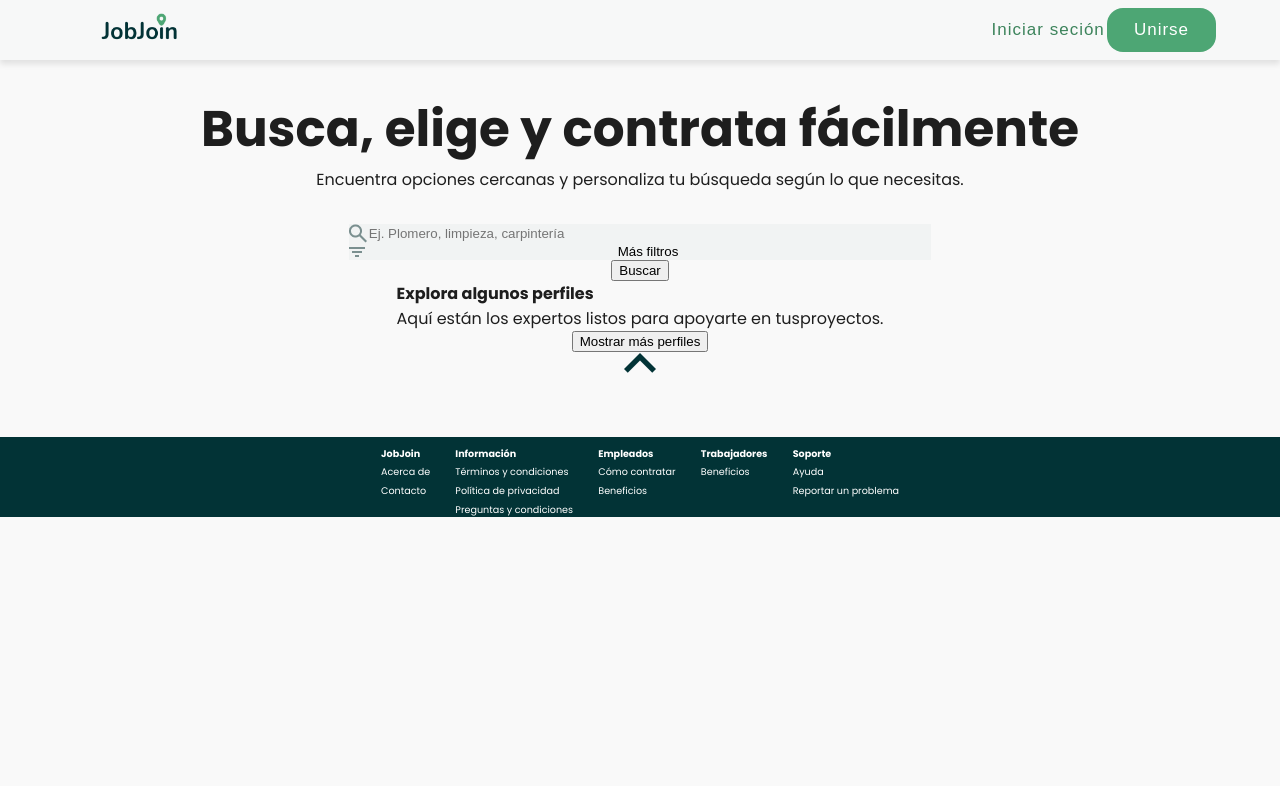
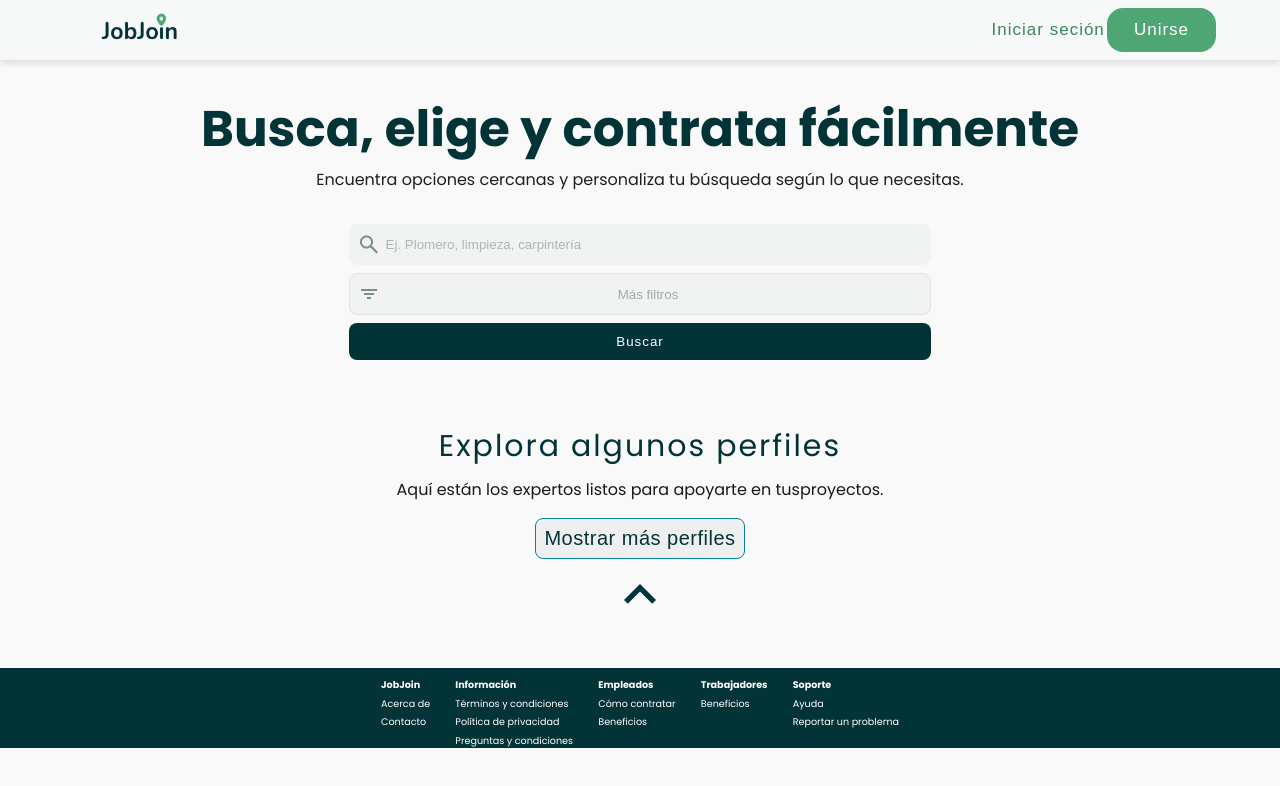
Before and after one commit to MarbeniX/JobJoin, a React (Vite) app: page /buscar-sin-registro in a window 1280 px wide. Shown: the top 786 px of the page. Built offline with nearby package versions, Linux system fonts and the light colour scheme.

Commit message:
Pagina buscar sin registro completada

```diff
--- a/src/Css/BuscarSinRegistro.css
+++ b/src/Css/BuscarSinRegistro.css
@@ -60,6 +60,7 @@ header > div{
 .InfoAbout > h1{
     width: 700;
     font-size: 50px;
+    color: #023336;
 }
 .InfoInputs{
     margin-top: 2rem;
@@ -76,13 +77,74 @@ header > div{
     justify-content: center;
     background-color: #F1F3F3;
 }
+.InfoProfesión{
+    padding: 0.7rem;
+    border-radius: 0.5rem;
+    gap: 1%;
+}
 .InfoProfesión > input{
     background-color: transparent;
     border: none;
     width: 100%;
+    opacity: 0.5;
+}
+.InfoProfesión > input:focus{
+    outline: none;
+}
+.InfoFiltro{
+    margin-top: 0.5rem;
+    padding: 0.7rem;
+    border-radius: 0.5rem;
+    border-style: solid;
+    border-color: #E0E5E5;
+    border-width: 0.1rem;
 }
 .InfoFiltro > button{
     background-color: transparent;
     border: none;
     width: 100%;
+    opacity: 0.3;
 }
+.InfoBuscarButton{
+    margin-top: 0.5rem;
+    border: none;
+    background-color: #023336;
+    color: white;
+    width: 65%;
+    padding: 0.7rem;
+    border-radius: 0.5rem;
+    font-weight: 400;
+    letter-spacing: 1px;
+}
+.InfoText{
+    margin-top: 3rem;
+    display: flex;
+    flex-direction: column;
+    align-items: center;
+    justify-content: center;
+    gap: 0.5rem;
+    padding: 1rem;
+}
+.InfoText > h3{
+    font-size: 30px;
+    font-weight: 500;
+    letter-spacing: 2px;
+    color: #023336;
+}
+.InfoText > p{
+    color: #151919;
+}
+.MostrarMasPefiles{
+    gap: 1.5rem;
+}
+.MostrarMasPefiles > button{
+    color: #023336;
+    font-weight: 400;
+    letter-spacing: 0.5px;
+    font-size: 20px;
+    padding: 0.5rem;
+    border-color: #05888F;
+    border-radius: 0.5rem;
+    border-style: solid;
+    border-width: 0.1rem;
+}
--- a/src/Pages/BuscarSinRegisitro.jsx
+++ b/src/Pages/BuscarSinRegisitro.jsx
@@ -29,7 +29,7 @@ export default function BuscarSinRegistro() {
                     </div>
                     <button className='InfoBuscarButton'>Buscar</button>
                     <div className='InfoText'>
-                        <h4>Explora algunos perfiles</h4>
+                        <h3>Explora algunos perfiles</h3>
                         <p>Aquí están los expertos listos para apoyarte en tusproyectos.</p>
                     </div>
                 </div>
```
